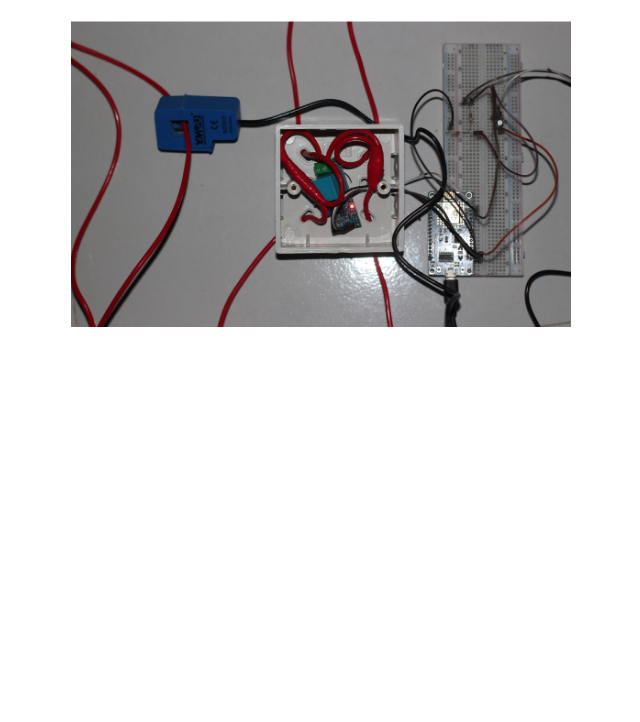
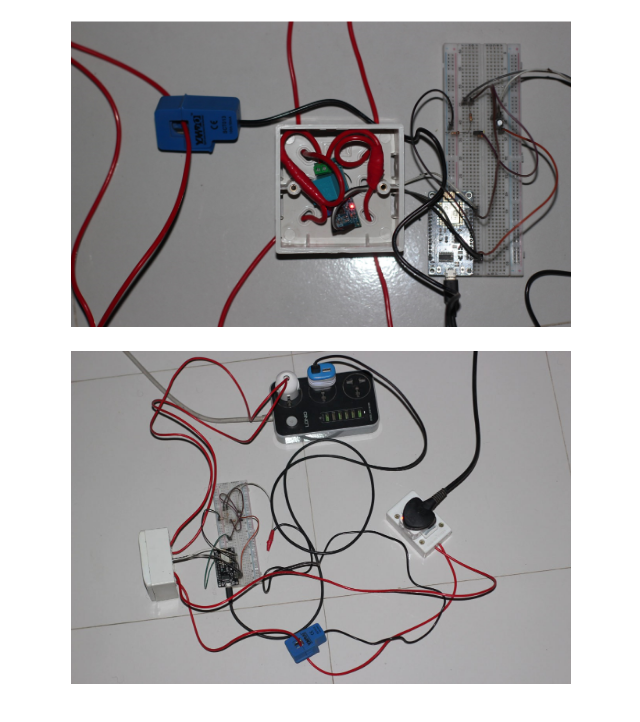
Before and after one commit to PicaPrime/Energy-Consumption-Monitor-, a plain HTML site: page hardware.html in a window 1280 px wide. Shown: the part 1368-2090 px from the top of the page, without its empty margins (11-651 px from the left). Before the commit the page ends 1743 px from the top, so only its background shows below. Drawn offline with nearby package versions, Linux system fonts and the light colour scheme.

Commit message:
hardware updated

```diff
--- a/hardware.html
+++ b/hardware.html
@@ -41,6 +41,9 @@
       <br>
       <br>
       <img src="/img/h3.png" alt="" width="500px">
+      <br>
+      <br>
+      <img src="/img/h.jpg" alt="" width="500px">
       <br><br><br>
 </body>
 </html>
```
Also changed, not shown: download data.html (+1 -0 lines), img/h.jpg (added).
